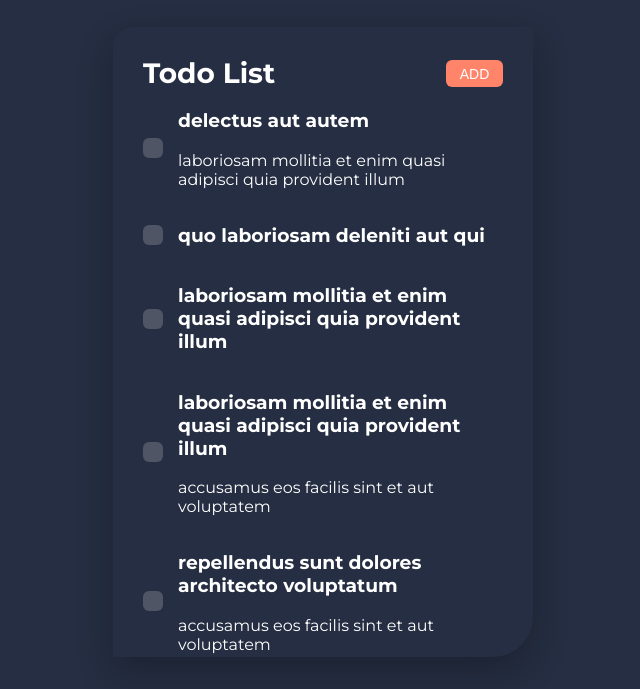
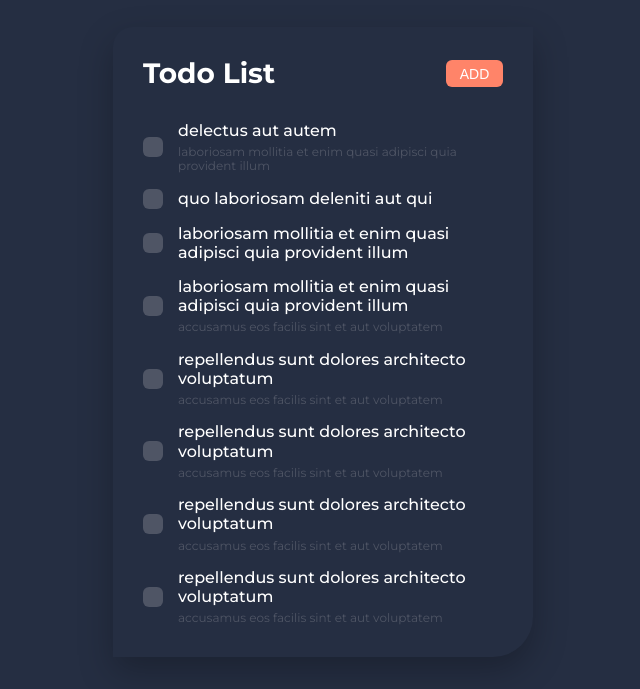
Before and after one commit to ministrov/awesome-todo, a Vue app: page / in a window 1280 px wide. Shown: the part 101-790 px from the top of the page, without its empty margins (317-957 px from the left). Built offline with nearby package versions, Linux system fonts and the light colour scheme.

Commit message:
Did almost everything in the list

```diff
--- a/src/App.vue
+++ b/src/App.vue
@@ -104,6 +104,7 @@ body {
   align-items: center;
 }
 .content-wrapper {
+  min-width: 360px;
   max-width: 420px;
   height: 570px;
   margin-top: 120px;
@@ -114,8 +115,7 @@ body {
   background: #252E42;
   box-shadow: 0px 14px 34px rgba(0, 0, 0, 0.25);
   border-radius: 20px 0px 40px;
-  Offset: 0px, 14px
-  rgba(0, 0, 0, 0.25);
+  overflow: hidden;
 }
 .main-header {
   display: flex;
@@ -142,6 +142,7 @@ body {
 
 .todo-list {
   margin: 0;
+  margin-top: 30px;
   padding: 0;
   list-style: none;
 }
@@ -149,9 +150,32 @@ body {
   display: flex;
   align-items: center;
   max-width: 360px;
+
+  &:not(:last-child) {
+    margin-bottom: 15px;
+  }
 }
 .info-item {
   max-width: 325px;
   margin-left: 15px;
 }
+
+.info-item__title {
+  margin: 0;
+  font-size: 16px;
+  font-weight: 500;
+  line-height: 1.2;
+
+  &:hover {
+    color: #FF8469;
+  }
+}
+.info-item__text {
+  margin: 0;
+  margin-top: 5px;
+  font-size: 12px;
+  font-weight: 400;
+  line-height: 1.2;
+  color: #4F5565;
+}
 </style>
--- a/src/components/CheckboxCom.vue
+++ b/src/components/CheckboxCom.vue
@@ -10,6 +10,7 @@ export default {
 
 <style lang="scss">
 .checkbox-input {
+  position: relative;
   display: block;
   width: 20px;
   height: 20px;
@@ -18,5 +19,32 @@ export default {
   border-radius: 6px;
   appearance: none;
   -webkit-appearance: none;
+
+  &::after {
+    position: absolute;
+    content: "";
+    top: 50%;
+    left: 50%;
+    display: none;
+    width: 12px;
+    height: 12px;
+    background-image: url("../assets/tick.svg");
+    background-repeat: no-repeat;
+    transform: translate(-50%, -50%);
+  }
+
+  &:hover {
+    background-color: #FF8469;
+    opacity: 0.2;
+  }
+
+  &:checked {
+    background-color: #FF8469;
+  }
+
+  &:checked:after {
+    display: block;
+  }
 }
+
 </style>
```
Also changed, not shown: src/assets/logo.png (deleted), src/assets/tick.svg (added).
